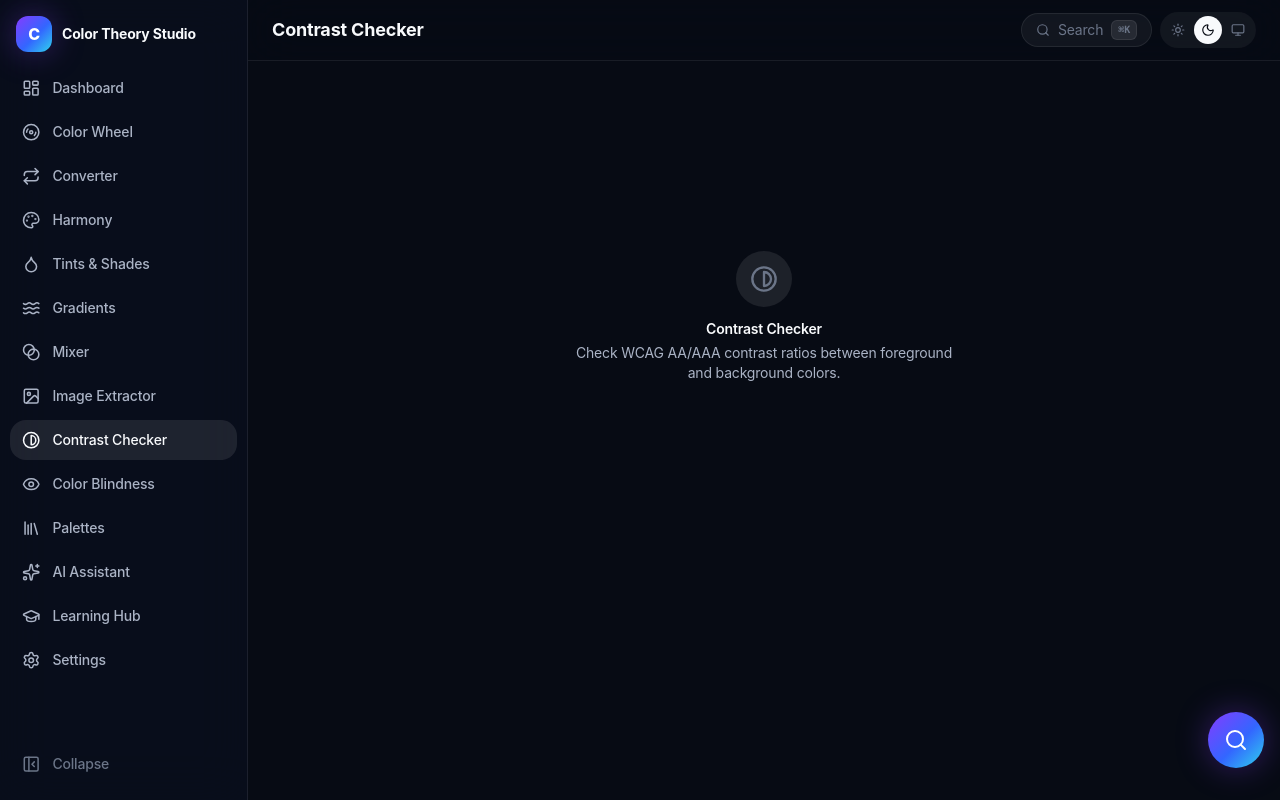
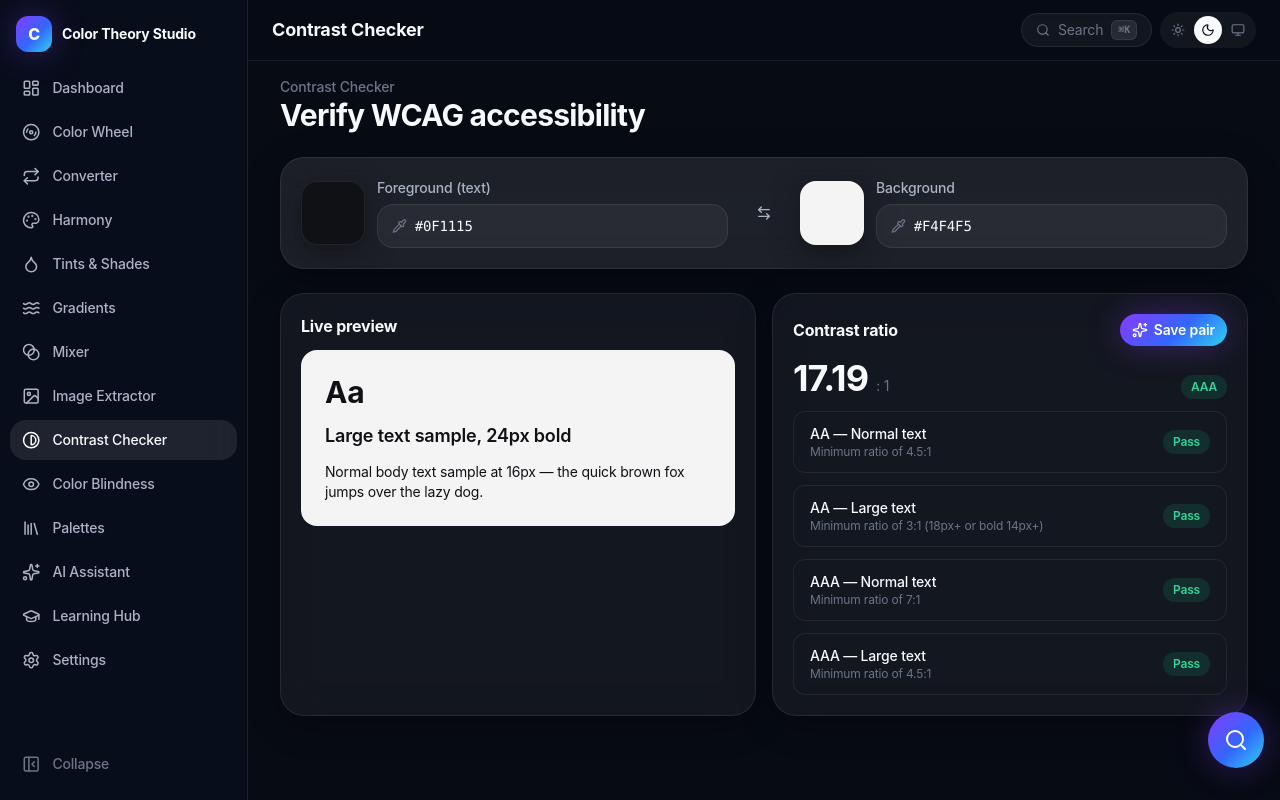
Before and after one commit to LohitkumarD/Colour, a React (Vite) app: page /contrast in a window 1280 px wide. Built offline with nearby package versions, Linux system fonts and the light colour scheme.

Commit message:
Build functional Contrast Checker module
Live WCAG AA/AAA pass-fail breakdown with a real-time text preview,
color swap, and an auto-suggested accessible foreground when the
current pair fails the 4.5:1 threshold.

```diff
--- a/src/pages/ContrastPage.tsx
+++ b/src/pages/ContrastPage.tsx
@@ -1,12 +1,197 @@
-import { Contrast } from 'lucide-react';
-import { PlaceholderPage } from './PlaceholderPage';
+import { useMemo, useState } from 'react';
+import { motion } from 'framer-motion';
+import { ArrowLeftRight, Pipette, Sparkles, Wand2 } from 'lucide-react';
+import { Button } from '@/components/ui/Button';
+import { Badge } from '@/components/ui/Badge';
+import { Card, CardContent, CardHeader, CardTitle } from '@/components/ui/Card';
+import { Input } from '@/components/ui/Input';
+import { ColorSwatch } from '@/components/ui/ColorSwatch';
+import { usePaletteStore } from '@/store/paletteStore';
+import { useUiStore } from '@/store/uiStore';
+import { normalizeHex } from '@/utils/color/format';
+import { getWcagResult, suggestAccessibleColor } from '@/utils/color/contrast';
+
+const DEFAULT_FG = '#0F1115';
+const DEFAULT_BG = '#F4F4F5';
+
+interface CriterionRowProps {
+  label: string;
+  description: string;
+  pass: boolean;
+}
+
+function CriterionRow({ label, description, pass }: CriterionRowProps) {
+  return (
+    <div className="flex items-center justify-between rounded-xl border border-[var(--border-subtle)] px-4 py-3">
+      <div>
+        <p className="text-sm font-medium text-[var(--text-primary)]">{label}</p>
+        <p className="text-xs text-[var(--text-tertiary)]">{description}</p>
+      </div>
+      <Badge variant={pass ? 'success' : 'error'}>{pass ? 'Pass' : 'Fail'}</Badge>
+    </div>
+  );
+}
 
 export default function ContrastPage() {
+  const createPalette = usePaletteStore((s) => s.createPalette);
+  const addHistory = usePaletteStore((s) => s.addHistory);
+  const addToast = useUiStore((s) => s.addToast);
+
+  const [fg, setFg] = useState(DEFAULT_FG);
+  const [bg, setBg] = useState(DEFAULT_BG);
+  const [fgInput, setFgInput] = useState(DEFAULT_FG);
+  const [bgInput, setBgInput] = useState(DEFAULT_BG);
+  const [saving, setSaving] = useState(false);
+
+  const result = useMemo(() => getWcagResult(fg, bg), [fg, bg]);
+  const suggestion = useMemo(
+    () => (result.aaNormal ? null : suggestAccessibleColor(fg, bg, 4.5)),
+    [fg, bg, result.aaNormal],
+  );
+
+  const handleFgChange = (value: string) => {
+    setFgInput(value);
+    const normalized = normalizeHex(value);
+    if (normalized) setFg(normalized);
+  };
+
+  const handleBgChange = (value: string) => {
+    setBgInput(value);
+    const normalized = normalizeHex(value);
+    if (normalized) setBg(normalized);
+  };
+
+  const swapColors = () => {
+    setFg(bg);
+    setBg(fg);
+    setFgInput(bg);
+    setBgInput(fg);
+  };
+
+  const applySuggestion = () => {
+    if (!suggestion) return;
+    setFg(suggestion);
+    setFgInput(suggestion);
+  };
+
+  const saveAsPalette = async () => {
+    setSaving(true);
+    try {
+      const palette = await createPalette({ name: 'Contrast Pair', colors: [fg, bg], source: 'manual' });
+      await addHistory('palette', palette.name, fg);
+      addToast({ message: 'Palette saved', description: '2 colors added to your library', variant: 'success' });
+    } finally {
+      setSaving(false);
+    }
+  };
+
   return (
-    <PlaceholderPage
-      icon={Contrast}
-      title="Contrast Checker"
-      description="Check WCAG AA/AAA contrast ratios between foreground and background colors."
-    />
+    <motion.div
+      initial={{ opacity: 0, y: 8 }}
+      animate={{ opacity: 1, y: 0 }}
+      transition={{ duration: 0.25 }}
+      className="space-y-6 pb-6"
+    >
+      <div>
+        <p className="text-sm font-medium text-[var(--text-tertiary)]">Contrast Checker</p>
+        <h1 className="text-2xl font-bold tracking-tight text-[var(--text-primary)] sm:text-3xl">
+          Verify WCAG accessibility
+        </h1>
+      </div>
+
+      <Card strong>
+        <CardContent className="flex flex-col gap-4 p-5">
+          <div className="flex flex-col gap-4 sm:flex-row sm:items-center">
+            <div className="flex flex-1 items-center gap-3">
+              <ColorSwatch hex={fg} size="lg" copyOnClick />
+              <div className="flex-1">
+                <Input
+                  label="Foreground (text)"
+                  value={fgInput}
+                  onChange={(e) => handleFgChange(e.target.value)}
+                  onBlur={() => setFgInput(fg)}
+                  prefix={<Pipette className="size-4 text-[var(--text-tertiary)]" />}
+                  className="font-mono uppercase"
+                />
+              </div>
+            </div>
+            <Button variant="ghost" size="icon" aria-label="Swap colors" onClick={swapColors} className="mt-5 self-center sm:mt-0">
+              <ArrowLeftRight className="size-4" />
+            </Button>
+            <div className="flex flex-1 items-center gap-3">
+              <ColorSwatch hex={bg} size="lg" copyOnClick />
+              <div className="flex-1">
+                <Input
+                  label="Background"
+                  value={bgInput}
+                  onChange={(e) => handleBgChange(e.target.value)}
+                  onBlur={() => setBgInput(bg)}
+                  prefix={<Pipette className="size-4 text-[var(--text-tertiary)]" />}
+                  className="font-mono uppercase"
+                />
+              </div>
+            </div>
+          </div>
+        </CardContent>
+      </Card>
+
+      <div className="grid gap-4 lg:grid-cols-2">
+        <Card>
+          <CardHeader>
+            <CardTitle>Live preview</CardTitle>
+          </CardHeader>
+          <CardContent>
+            <div className="flex flex-col gap-3 rounded-2xl p-6" style={{ backgroundColor: bg }}>
+              <p className="text-3xl font-bold" style={{ color: fg }}>
+                Aa
+              </p>
+              <p className="text-lg font-semibold" style={{ color: fg }}>
+                Large text sample, 24px bold
+              </p>
+              <p className="text-sm" style={{ color: fg }}>
+                Normal body text sample at 16px — the quick brown fox jumps over the lazy dog.
+              </p>
+            </div>
+          </CardContent>
+        </Card>
+
+        <Card>
+          <CardHeader>
+            <CardTitle>Contrast ratio</CardTitle>
+            <Button size="sm" leftIcon={<Sparkles className="size-4" />} loading={saving} onClick={saveAsPalette}>
+              Save pair
+            </Button>
+          </CardHeader>
+          <CardContent className="space-y-3">
+            <div className="flex items-baseline gap-2">
+              <span className="text-4xl font-bold tracking-tight text-[var(--text-primary)]">{result.ratio}</span>
+              <span className="text-sm text-[var(--text-tertiary)]">: 1</span>
+              <Badge variant={result.score === 'Fail' ? 'error' : result.score === 'AA' ? 'warning' : 'success'} className="ml-auto">
+                {result.score}
+              </Badge>
+            </div>
+            <CriterionRow label="AA — Normal text" description="Minimum ratio of 4.5:1" pass={result.aaNormal} />
+            <CriterionRow label="AA — Large text" description="Minimum ratio of 3:1 (18px+ or bold 14px+)" pass={result.aaLarge} />
+            <CriterionRow label="AAA — Normal text" description="Minimum ratio of 7:1" pass={result.aaaNormal} />
+            <CriterionRow label="AAA — Large text" description="Minimum ratio of 4.5:1" pass={result.aaaLarge} />
+
+            {suggestion && (
+              <div className="flex items-center justify-between rounded-xl border border-dashed border-[var(--border-strong)] px-4 py-3">
+                <div className="flex items-center gap-3">
+                  <ColorSwatch hex={suggestion} size="sm" />
+                  <div>
+                    <p className="text-sm font-medium text-[var(--text-primary)]">Suggested fix</p>
+                    <p className="font-mono text-xs text-[var(--text-tertiary)]">{suggestion}</p>
+                  </div>
+                </div>
+                <Button variant="secondary" size="sm" leftIcon={<Wand2 className="size-4" />} onClick={applySuggestion}>
+                  Apply
+                </Button>
+              </div>
+            )}
+          </CardContent>
+        </Card>
+      </div>
+    </motion.div>
   );
 }
```
